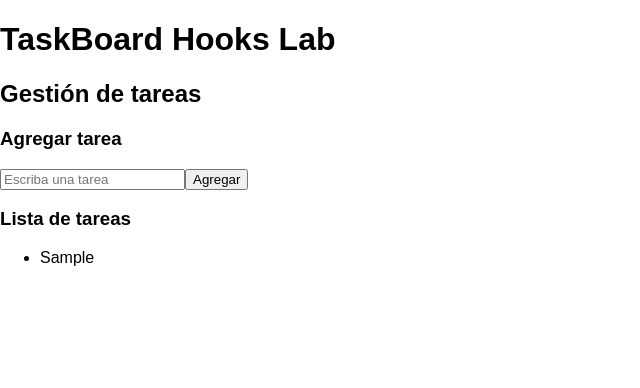
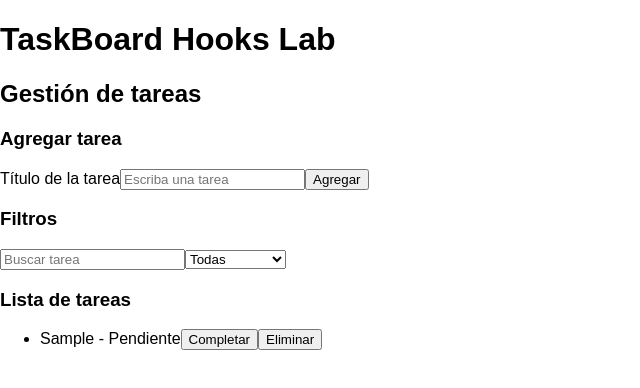
Before and after one commit to JeremyMA23/TaskBoard-Pro, a React (Vite) app in the folder taskboard-pro/: page / in a window 1280 px wide. Both pictures are taken after typing "Sample" into the empty fields and a click on the button "Agregar". Shown: the top 388 px of the page, without its empty margins (0-640 px from the left). Built offline with nearby package versions, Linux system fonts and the light colour scheme.

Commit message:
Agregacion de eliminacion y boton de completar tarea

```diff
--- a/taskboard-pro/src/App.jsx
+++ b/taskboard-pro/src/App.jsx
@@ -1,6 +1,6 @@
 import './App.css'
-import { HTML_TAGS } from "../src/shared/constants/html-tags.constants.js"
-import { TaskBoard } from "../src/features/task/components/taskBoard.jsx"
+import { HTML_TAGS } from "./shared/constants/html-tags.constants.js"
+import { TaskBoard } from "./features/task/components/taskBoard.jsx"
 
 function App() {
   const MainTag = HTML_TAGS.MAIN
--- /dev/null
+++ b/taskboard-pro/src/features/task/components/TaskFilters.jsx
@@ -0,0 +1,28 @@
+import { TASK_STATUS } from "../constants/task.constants"
+import { TASK_UI_TEXT } from "../constants/task-ui.constants"
+
+export function TaskFilters({
+  searchText,
+  statusFilter,
+  onSearchTextChange,
+  onStatusFilterChange,
+}) {
+  return (
+    <section>
+      <h3>{TASK_UI_TEXT.FILTERS_TITLE}</h3>
+
+      <input
+        type="text"
+        value={searchText}
+        onChange={onSearchTextChange}
+        placeholder={TASK_UI_TEXT.SEARCH_PLACEHOLDER}
+      />
+
+      <select value={statusFilter} onChange={onStatusFilterChange}>
+        <option value={TASK_STATUS.ALL}>{TASK_UI_TEXT.FILTER_ALL}</option>
+        <option value={TASK_STATUS.PENDING}>{TASK_UI_TEXT.FILTER_PENDING}</option>
+        <option value={TASK_STATUS.COMPLETED}>{TASK_UI_TEXT.FILTER_COMPLETED}</option>
+      </select>
+    </section>
+  )
+}
--- a/taskboard-pro/src/features/task/components/TaskForm.jsx
+++ b/taskboard-pro/src/features/task/components/TaskForm.jsx
@@ -1,27 +1,37 @@
+import { HTML_TAGS } from "../../../shared/constants/html-tags.constants"
 import { TASK_UI_TEXT } from "../constants/task-ui.constants"
-import { HTML_TAGS } from "../../../shared/constants/html-tags.constants"
-
+import { useEffect, useId, useRef } from "react"
 
 export function TaskForm({ taskText, onTaskTextChange, onAddTask }) {
-
   const SectionTag = HTML_TAGS.SECTION
-  const H3Tag = HTML_TAGS.H3
+  const TitleTag = HTML_TAGS.H3
   const InputTag = HTML_TAGS.INPUT
   const ButtonTag = HTML_TAGS.BUTTON
 
+
+  const inputRef = useRef(null)
+  const taskInputId = useId()
+
+  useEffect(() => {
+    inputRef.current?.focus()
+  }, [])
+
   return (
-
     <SectionTag>
-      <H3Tag>{TASK_UI_TEXT.FORM_TITLE}</H3Tag>
-
+      <TitleTag>{TASK_UI_TEXT.FORM_TITLE}</TitleTag>
+    <label htmlFor={taskInputId}>{TASK_UI_TEXT.FORM_LABEL}</label>
       <InputTag
+       ref={inputRef}
+        id={taskInputId}
         type="text"
         value={taskText}
         onChange={onTaskTextChange}
         placeholder={TASK_UI_TEXT.INPUT_PLACEHOLDER}
       />
 
-      <ButtonTag onClick={onAddTask}>{TASK_UI_TEXT.ADD_BUTTON}</ButtonTag>
+      <ButtonTag onClick={onAddTask}>
+        {TASK_UI_TEXT.ADD_BUTTON}
+      </ButtonTag>
     </SectionTag>
   )
 }
--- /dev/null
+++ b/taskboard-pro/src/features/task/components/TaskItem.jsx
@@ -0,0 +1,22 @@
+import { TASK_UI_TEXT } from "../constants/task-ui.constants"
+
+export function TaskItem({ task, onToggleTask, onDeleteTask }) {
+  return (
+    <li>
+      <span>
+        {task.title} -{" "}
+        {task.completed
+          ? TASK_UI_TEXT.STATUS_COMPLETED
+          : TASK_UI_TEXT.STATUS_PENDING}
+      </span>
+
+      <button onClick={() => onToggleTask(task.id)}>
+        {TASK_UI_TEXT.TOGGLE_BUTTON}
+      </button>
+
+      <button onClick={() => onDeleteTask(task.id)}>
+        {TASK_UI_TEXT.DELETE_BUTTON}
+      </button>
+    </li>
+  )
+}
--- a/taskboard-pro/src/features/task/components/TaskList.jsx
+++ b/taskboard-pro/src/features/task/components/TaskList.jsx
@@ -1,27 +1,31 @@
+import { HTML_TAGS } from "../../../shared/constants/html-tags.constants"
 import { TASK_UI_TEXT } from "../constants/task-ui.constants"
-import { HTML_TAGS } from "../../../shared/constants/html-tags.constants"
+import { TaskItem } from "./TaskItem"
 
-
-export function TaskList({ tasks }) {
-
+export function TaskList({ tasks, onToggleTask, onDeleteTask }) {
   const SectionTag = HTML_TAGS.SECTION
-  const H3Tag = HTML_TAGS.H3
-  const PTag = HTML_TAGS.P
-  const UlTag = HTML_TAGS.UL
-  const LiTag = HTML_TAGS.LI
+  const TitleTag = HTML_TAGS.H3
+  const ListTag = HTML_TAGS.UL
+  //const ListItemTag = HTML_TAGS.LI
+  const ParagraphTag = HTML_TAGS.P
 
   return (
     <SectionTag>
-      <H3Tag>{TASK_UI_TEXT.LIST_TITLE}</H3Tag>
+      <TitleTag>{TASK_UI_TEXT.LIST_TITLE}</TitleTag>
 
       {tasks.length === 0 ? (
-        <PTag>{TASK_UI_TEXT.EMPTY_MESSAGE}</PTag>
+        <ParagraphTag>{TASK_UI_TEXT.EMPTY_MESSAGE}</ParagraphTag>
       ) : (
-        <UlTag>
+        <ListTag>
           {tasks.map((task) => (
-            <LiTag key={task.id}>{task.title}</LiTag>
+            <TaskItem
+              key={task.id}
+              task={task}
+              onToggleTask={onToggleTask}
+              onDeleteTask={onDeleteTask}
+            />
           ))}
-        </UlTag>
+        </ListTag>
       )}
     </SectionTag>
   )
--- a/taskboard-pro/src/features/task/components/taskBoard.jsx
+++ b/taskboard-pro/src/features/task/components/taskBoard.jsx
@@ -1,14 +1,18 @@
-import { useReducer, useState } from "react"
+import { useCallback, useMemo, useReducer, useState } from "react"
 import { HTML_TAGS } from "../../../shared/constants/html-tags.constants"
 import { TASK_UI_TEXT } from "../constants/task-ui.constants"
 import { TaskForm } from "./TaskForm"
 import { TaskList } from "./TaskList"
 import { taskReducer } from "../reducer/task.reducer"
 import { TASK_ACTION_TYPES } from "../reducer/task-action-types"
+import { TASK_STATUS } from "../constants/task.constants"
+import { TaskFilters } from "./TaskFilters"
 
 export function TaskBoard() {
   const [taskText, setTaskText] = useState("")
   const [tasks, dispatch] = useReducer(taskReducer, [])
+const [searchText, setSearchText] = useState("")
+const [statusFilter, setStatusFilter] = useState(TASK_STATUS.ALL)
 
   const SectionTag = HTML_TAGS.SECTION
   const TitleTag = HTML_TAGS.H2
@@ -17,7 +21,7 @@ export function TaskBoard() {
     setTaskText(event.target.value)
   }
 
-  const handleAddTask = () => {
+  const handleAddTask = useCallback(() => {
     if (taskText.trim() === "") {
       return
     }
@@ -34,7 +38,46 @@ export function TaskBoard() {
     })
 
     setTaskText("")
+  }, [taskText])
+
+  const handleToggleTask = useCallback((taskId) => {
+    dispatch({
+      type: TASK_ACTION_TYPES.TOGGLE_TASK,
+      payload: taskId,
+    })
+  }, [])
+
+  const handleDeleteTask = useCallback((taskId) => {
+    dispatch({
+      type: TASK_ACTION_TYPES.DELETE_TASK,
+      payload: taskId,
+    })
+  }, [])
+
+  const handleSearchTextChange = (event) => {
+    setSearchText(event.target.value)
   }
+
+  const handleStatusFilterChange = (event) => {
+    setStatusFilter(event.target.value)
+  }
+
+ const filteredTasks = useMemo(() => {
+    return tasks.filter((task) => {
+      const matchesText = task.title
+        .toLowerCase()
+        .includes(searchText.toLowerCase())
+
+      const matchesStatus =
+        statusFilter === TASK_STATUS.ALL
+          ? true
+          : statusFilter === TASK_STATUS.COMPLETED
+          ? task.completed
+          : !task.completed
+
+      return matchesText && matchesStatus
+    })
+  }, [tasks, searchText, statusFilter])
 
   return (
     <SectionTag>
@@ -46,7 +89,18 @@ export function TaskBoard() {
         onAddTask={handleAddTask}
       />
 
-      <TaskList tasks={tasks} />
+    <TaskFilters
+        searchText={searchText}
+        statusFilter={statusFilter}
+        onSearchTextChange={handleSearchTextChange}
+        onStatusFilterChange={handleStatusFilterChange}
+      />
+
+      <TaskList
+        tasks={filteredTasks}
+        onToggleTask={handleToggleTask}
+        onDeleteTask={handleDeleteTask}
+      />
     </SectionTag>
   )
 }
--- a/taskboard-pro/src/features/task/constants/task-ui.constants.js
+++ b/taskboard-pro/src/features/task/constants/task-ui.constants.js
@@ -1,8 +1,18 @@
 export const TASK_UI_TEXT = {
   BOARD_TITLE: "Gestión de tareas",
   FORM_TITLE: "Agregar tarea",
+  FORM_LABEL: "Título de la tarea",
   LIST_TITLE: "Lista de tareas",
+  FILTERS_TITLE: "Filtros",
   INPUT_PLACEHOLDER: "Escriba una tarea",
+  SEARCH_PLACEHOLDER: "Buscar tarea",
   ADD_BUTTON: "Agregar",
+  DELETE_BUTTON: "Eliminar",
+  TOGGLE_BUTTON: "Completar",
   EMPTY_MESSAGE: "No hay tareas registradas",
+  STATUS_COMPLETED: "Completada",
+  STATUS_PENDING: "Pendiente",
+  FILTER_ALL: "Todas",
+  FILTER_PENDING: "Pendientes",
+  FILTER_COMPLETED: "Completadas",
 }
--- /dev/null
+++ b/taskboard-pro/src/features/task/constants/task.constants.js
@@ -0,0 +1,5 @@
+export const TASK_STATUS = {
+  ALL: "all",
+  PENDING: "pending",
+  COMPLETED: "completed",
+}
```
